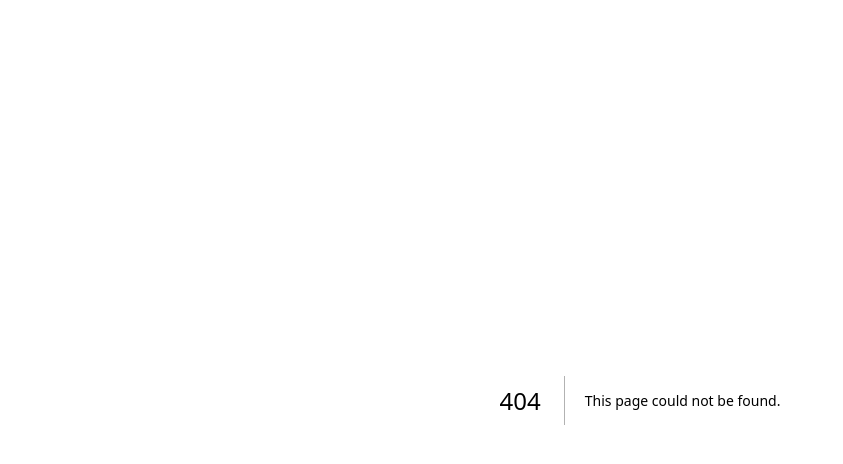
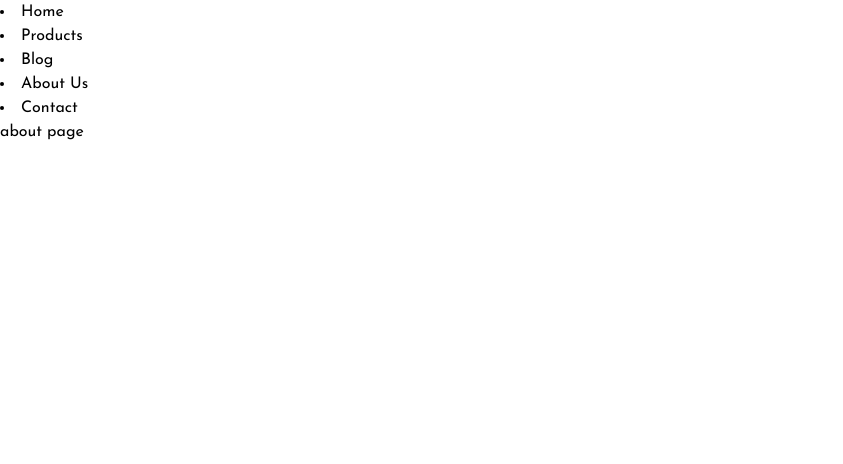
Before and after one commit to KareemGhorab/FreshMart, a Next.js app: page /about in a window 1280 px wide. Before the commit this address had no page. Shown: the top 464 px of the page, without its empty margins (0-843 px from the left). Built offline with nearby package versions, Linux system fonts and the light colour scheme.

Commit message:
[+] Basic navigation structure

```diff
--- /dev/null
+++ b/app/about/page.tsx
@@ -0,0 +1,3 @@
+export default function About() {
+	return <>about page</>
+}
--- /dev/null
+++ b/app/blog/page.tsx
@@ -0,0 +1,3 @@
+export default function Blog() {
+	return <>Blog page</>
+}
--- /dev/null
+++ b/app/contact/page.tsx
@@ -0,0 +1,3 @@
+export default function Contact() {
+	return <>Contact page</>
+}
--- a/app/layout.tsx
+++ b/app/layout.tsx
@@ -1,6 +1,8 @@
-import './globals.css'
 import type { Metadata } from 'next'
 import { Amatic_SC, Josefin_Sans } from 'next/font/google'
+
+import Navbar from '@/components/navigation/navbar/navbar'
+import './globals.css'
 
 export const amatic_SC = Amatic_SC({
 	weight: ['400', '700'],
@@ -21,6 +23,7 @@ export default function RootLayout({
 }) {
 	return (
 		<html lang='en'>
+      <Navbar />
 			<body className={josefin_sans.className}>{children}</body>
 		</html>
 	)
--- /dev/null
+++ b/app/products/page.tsx
@@ -0,0 +1,3 @@
+export default function Products() {
+	return <>Products page</>
+}
--- /dev/null
+++ b/components/navigation/navbar/nav-item.tsx
@@ -0,0 +1,15 @@
+import { BasicProps } from '@/types'
+import { NavItemType } from './types'
+import Link from 'next/link'
+
+export default function NavItem({
+	href,
+	title,
+	className,
+}: NavItemType & BasicProps) {
+	return (
+		<li className={`${className}`}>
+			<Link href={href}>{title}</Link>
+		</li>
+	)
+}
--- /dev/null
+++ b/components/navigation/navbar/navbar.tsx
@@ -0,0 +1,12 @@
+import NavItem from './nav-item'
+import { navList } from './types'
+
+export default function Navbar() {
+	return (
+		<nav className=''>
+			{navList.map((item) => (
+				<NavItem {...item} key={item.title} />
+			))}
+		</nav>
+	)
+}
--- /dev/null
+++ b/components/navigation/navbar/types.ts
@@ -0,0 +1,13 @@
+export const navList: NavItemType[] = [
+	{ title: 'Home', href: '/' },
+	{ title: 'Products', href: '/products', subList: [] },
+	{ title: 'Blog', href: '/blog' },
+	{ title: 'About Us', href: '/about' },
+	{ title: 'Contact', href: '/contact' },
+]
+
+export type NavItemType = {
+	title: string
+	href: string
+	subList?: NavItemType[]
+}
```
